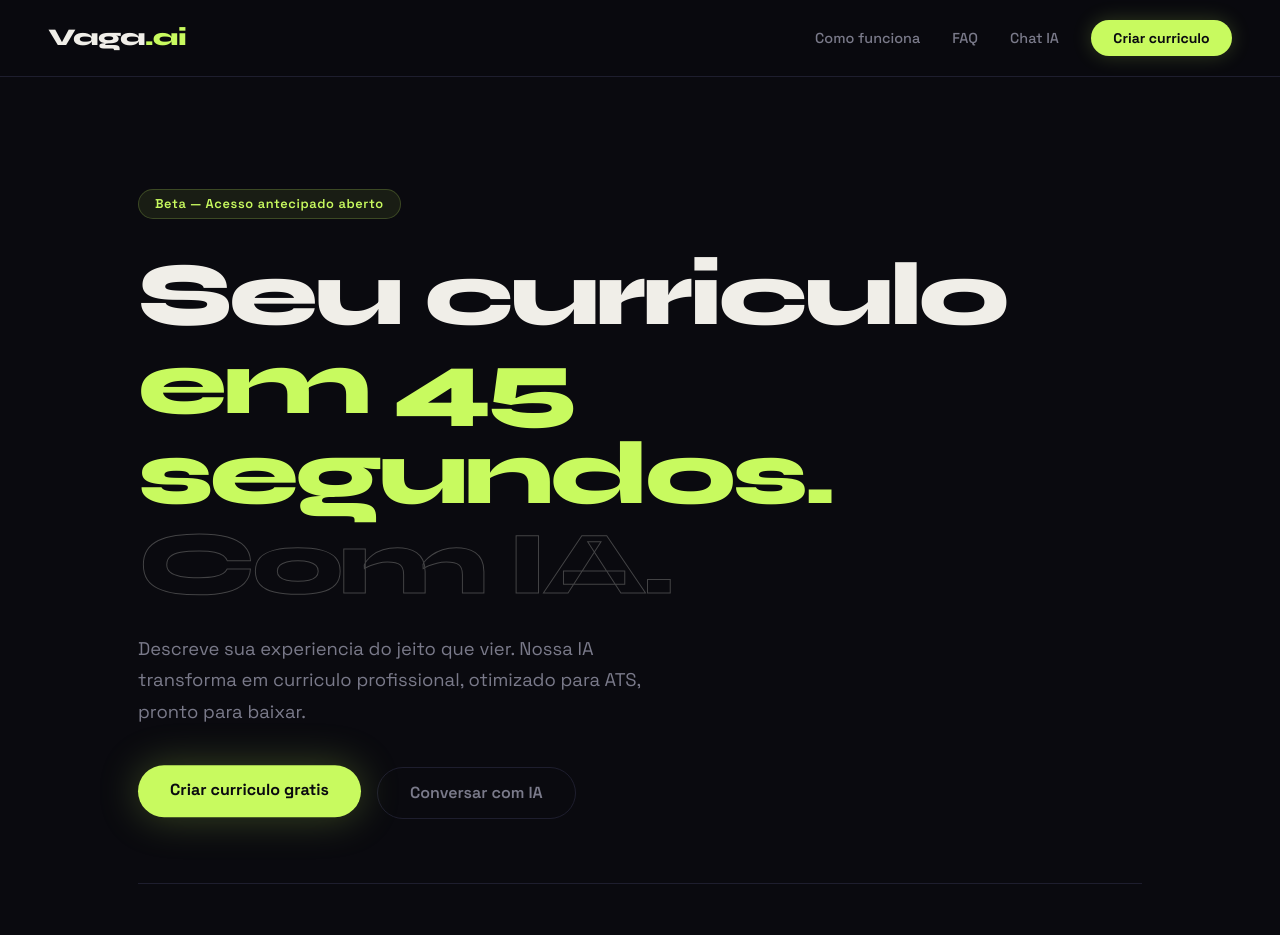
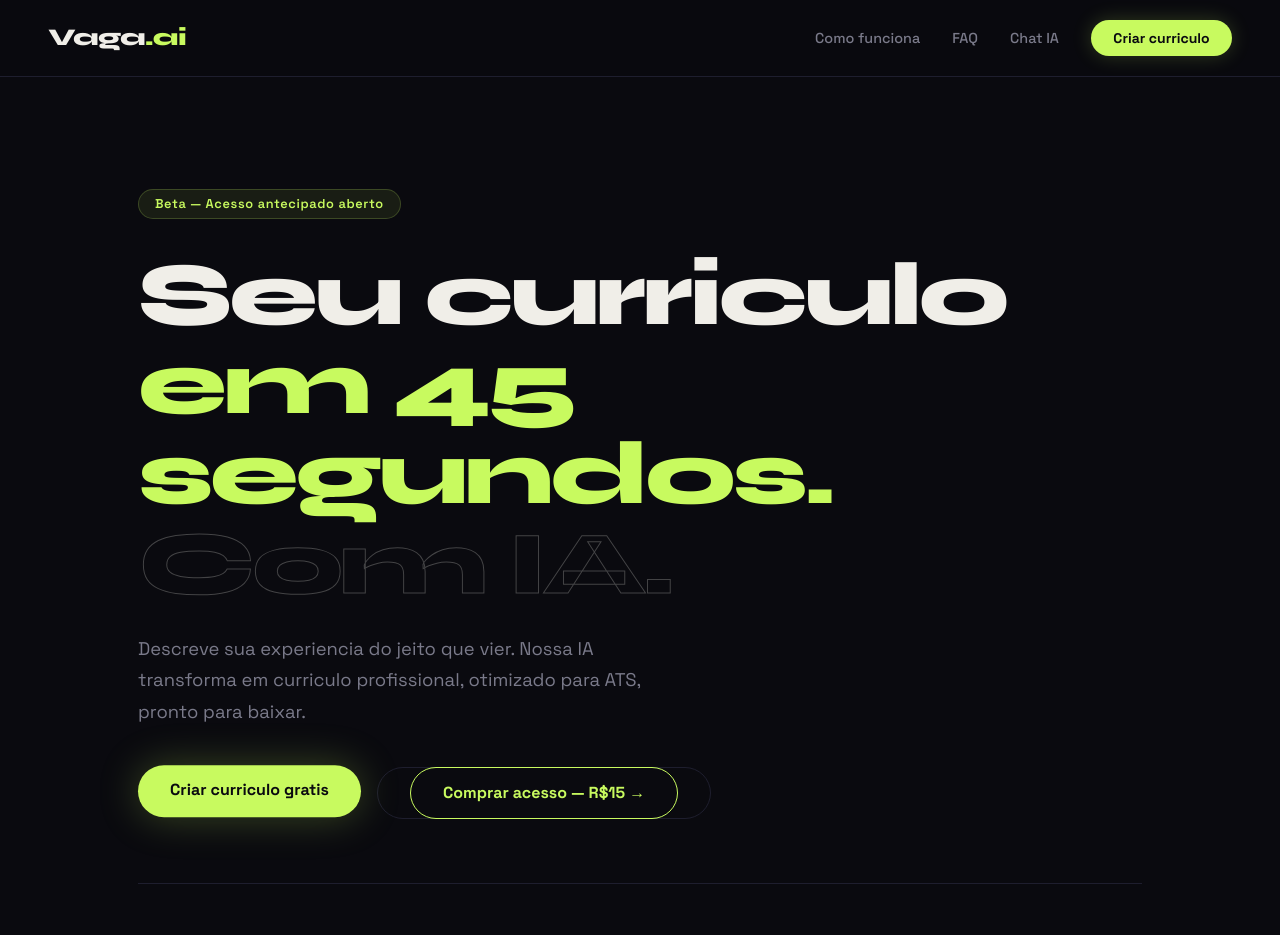
Before and after one commit to isaamorimmaisa-dev/vaga.ai, a Next.js app: page / in a window 1280 px wide. Shown: the top 935 px of the page. Built offline with nearby package versions, Linux system fonts and the light colour scheme.

Commit message:
adiciona botao kiwify

```diff
--- a/src/app/page.tsx
+++ b/src/app/page.tsx
@@ -85,7 +85,9 @@ export default function Home() {
               Criar curriculo gratis
             </a>
             <a href="/chat" style={{ color: '#7A7A8A', padding: '0.9rem 2rem', borderRadius: '100px', fontWeight: 600, fontSize: '1rem', textDecoration: 'none', border: '1px solid #1E1E2E' }}>
-              Conversar com IA
+              <a href="https://pay.kiwify.com.br/xbqLBZE" style={{ color: '#0A0A0F', padding: '0.9rem 2rem', borderRadius: '100px', fontWeight: 700, fontSize: '1rem', textDecoration: 'none', border: '1px solid #C8FA5F', color: '#C8FA5F' }}>
+  Comprar acesso — R$15 →
+</a>
             </a>
           </div>
           <div style={{ display: 'flex', gap: '3rem', paddingTop: '3rem', borderTop: '1px solid #1E1E2E', flexWrap: 'wrap' }}>
```
